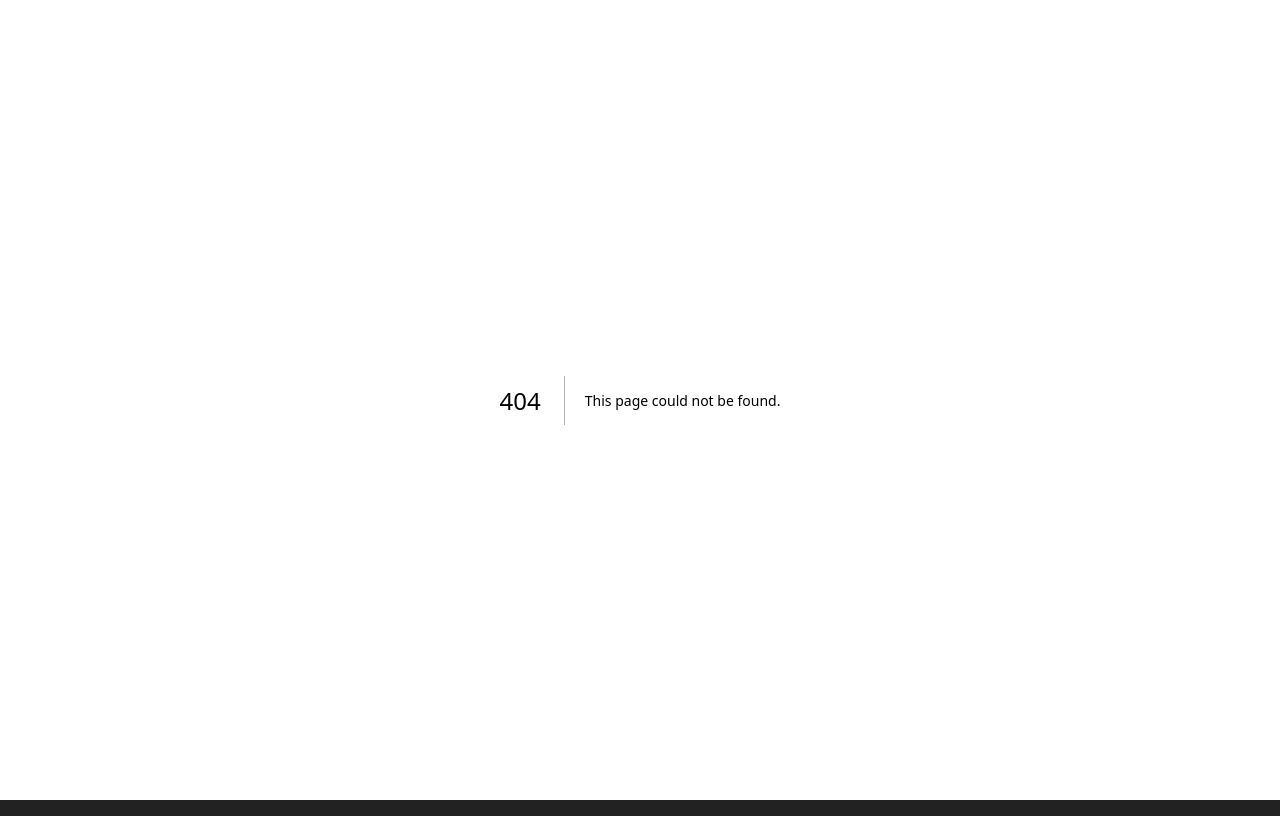
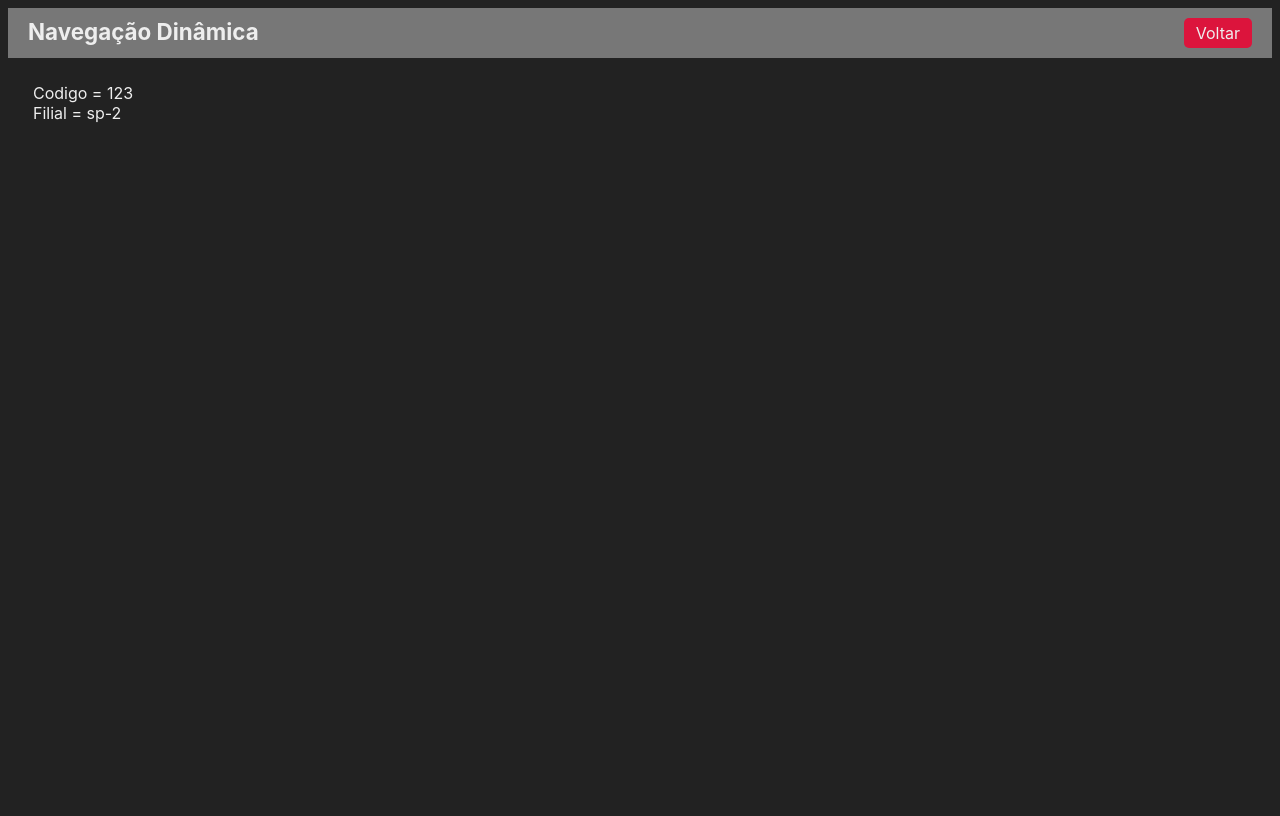
Before and after one commit to diogolima013/project-cadastro_nextJs, a Next.js app: page /cliente/sp-2/123 in a window 1280 px wide. Before the commit this address had no page. Built offline with nearby package versions, Linux system fonts and the light colour scheme.

Commit message:
add : Dynamic Navigation

```diff
--- /dev/null
+++ b/src/pages/cliente/[filial]/[codigo].jsx
@@ -0,0 +1,13 @@
+import Layout from "../../../components/Layout";
+import { useRouter } from "next/router";
+
+export default function ClienteProCodigo() {
+    const router = useRouter()
+
+    return(
+        <Layout titulo='Navegação Dinâmica'>
+            <div>Codigo = {router.query.codigo}</div>
+            <div>Filial = {router.query.filial}</div>
+        </Layout>
+    )
+}
--- a/src/pages/index.jsx
+++ b/src/pages/index.jsx
@@ -13,6 +13,7 @@
           <Navegador texto='Exemplo' destino='/exemplo'cor='#9400d3'/>
           <Navegador texto='JSX' destino='/jsx' cor='crimson'/>
           <Navegador texto='Navegação #01' destino='/navegacao' cor='green'/>
+          <Navegador texto='Navegação #02' destino='/cliente/sp-2/123' cor='blue'/>
         </div>
     )
 }
```
